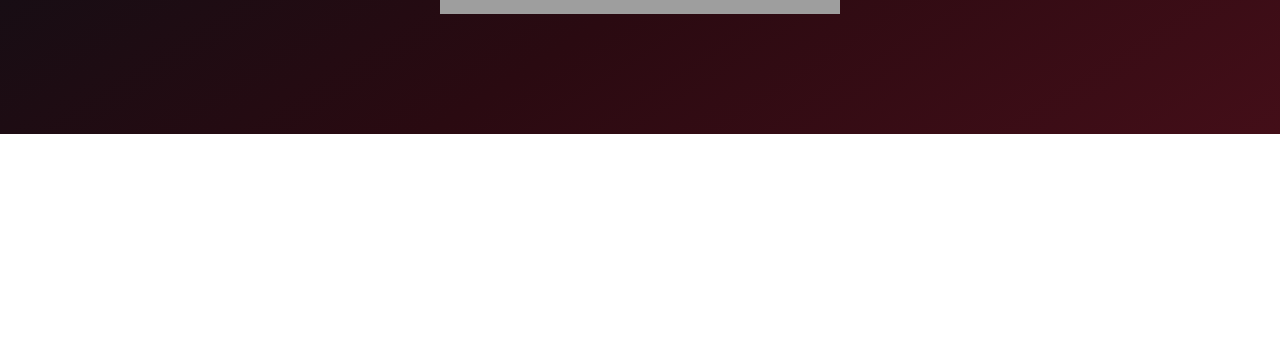
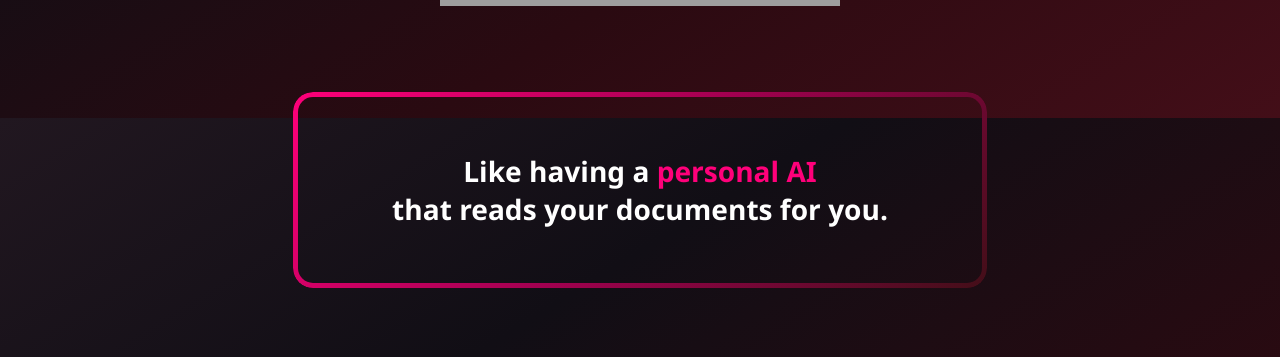
Before and after one commit to PriyaNayak28/ChatPDF.AI-project, a React (Vite) app in the folder frontend/: page / in a window 1280 px wide. Shown: the part 682-1039 px from the top of the page. Before the commit the page ends 816 px from the top, so only its background shows below. Built offline with nearby package versions, Linux system fonts and the light colour scheme; grey boxes are pictures that could not be loaded.

Commit message:
added some functionality into homa page

```diff
--- a/frontend/src/App.tsx
+++ b/frontend/src/App.tsx
@@ -6,18 +6,19 @@ import Home from './pages/Home'
 const App: React.FC = () => {
   return (
     <>
-      <div style={{ position: 'absolute', zIndex: 2, padding: '1rem' }}>
-        <h2 style={{ color: 'white' }}>
-          Chat<span style={{ color: '#FF007A' }}>PDF</span>.AI
-        </h2>
-      </div>
+      <Router>
+        <div style={{ position: 'absolute', zIndex: 2, padding: '1rem' }}>
+          <h2 style={{ color: 'white' }}>
+            Chat<span style={{ color: '#FF007A' }}>PDF</span>.AI
+          </h2>
+        </div>
 
-      <Router>
         <Navbar />
+        <div className="fade-top" />
         <Routes>
           <Route path="/" element={<Home />} />
-          <Route path="/about" element={<div>About Page</div>} />
-          <Route path="/features" element={<div>Features Page</div>} />
+          {/* <Route path="/about" element={<div>About Page</div>} />
+          <Route path="/features" element={<div>Features Page</div>} /> */}
         </Routes>
       </Router>
     </>
--- a/frontend/src/components/Navbar.tsx
+++ b/frontend/src/components/Navbar.tsx
@@ -1,5 +1,5 @@
 import React, { useEffect, useState } from 'react'
-import { Link } from 'react-router-dom'
+import { NavLink } from 'react-router-dom'
 import '../styles/Navbar.css'
 
 const Navbar: React.FC = () => {
@@ -16,15 +16,24 @@ const Navbar: React.FC = () => {
 
   return (
     <nav className={`navbar ${scrolled ? 'scrolled' : ''}`}>
-      <Link to="/" className="nav-btn">
+      <NavLink
+        to="/"
+        className={({ isActive }) => (isActive ? 'nav-btn active' : 'nav-btn')}
+      >
         Home
-      </Link>
-      <Link to="/about" className="nav-btn">
+      </NavLink>
+      <NavLink
+        to="/about"
+        className={({ isActive }) => (isActive ? 'nav-btn active' : 'nav-btn')}
+      >
         About
-      </Link>
-      <Link to="/features" className="nav-btn">
+      </NavLink>
+      <NavLink
+        to="/features"
+        className={({ isActive }) => (isActive ? 'nav-btn active' : 'nav-btn')}
+      >
         Features
-      </Link>
+      </NavLink>
     </nav>
   )
 }
--- a/frontend/src/pages/Home.tsx
+++ b/frontend/src/pages/Home.tsx
@@ -14,6 +14,17 @@ const Home: React.FC = () => {
         </p>
         <button className="cta-button">Try It Now</button>
         <img src={chatpdf} alt="img" className="chatpdf" />
+
+        {/* New Features Section */}
+        <div className="features-wrapper">
+          <div className="features-border">
+            <h3 className="features-title">
+              Like having a{' '}
+              <span style={{ color: '#FF007A' }}>personal AI </span> <br />
+              that reads your documents for you.
+            </h3>
+          </div>
+        </div>
       </div>
     </>
   )
--- a/frontend/src/styles/Home.css
+++ b/frontend/src/styles/Home.css
@@ -42,3 +42,42 @@
   /* border: 2px solid red; */
   /* height: 250px; */
 }
+
+.features-wrapper {
+  display: flex;
+  justify-content: center;
+  align-items: center;
+  min-height: 30vh;
+  width: 100%;
+  margin-top: 4rem;
+  z-index: 1;
+  position: relative;
+}
+
+.features-border {
+  --b: 5px; /* border width */
+  --r: 20px;
+  --c: linear-gradient(135deg, #ff007a, #a10050, #430e18);
+  color: white;
+  width: 70%;
+  padding: 2rem;
+  text-align: center;
+  font-size: 1.5rem;
+  position: relative;
+  border-radius: 20px;
+  background-color: transparent;
+  z-index: 1;
+}
+
+.features-border::before {
+  content: '';
+  position: absolute;
+  z-index: -1;
+  inset: 0;
+  background: var(--c);
+  padding: var(--b);
+  border-radius: var(--r);
+  mask: linear-gradient(#000 0 0) exclude, linear-gradient(#000 0 0) content-box;
+  -webkit-mask: linear-gradient(#000 0 0) exclude,
+    linear-gradient(#000 0 0) content-box;
+}
--- a/frontend/src/styles/Navbar.css
+++ b/frontend/src/styles/Navbar.css
@@ -40,7 +40,20 @@
 }
 
 /* Hover effect with radial gradient and glowing border */
-.nav-btn:hover {
+/* .nav-btn:hover {
+  color: #fff;
+  border-color: transparent;
+  background: radial-gradient(
+    circle at center,
+    #430e18,
+    #2a0a11,
+    #110e15,
+    #211720
+  );
+  box-shadow: 0 0 10px #430e18, 0 0 20px #2a0a11;
+} */
+
+.nav-btn.active {
   color: #fff;
   border-color: transparent;
   background: radial-gradient(
@@ -52,3 +65,13 @@
   );
   box-shadow: 0 0 10px #430e18, 0 0 20px #2a0a11;
 }
+
+/* .navbar.scrolled {
+  box-shadow: 0 5px 20px rgba(255, 0, 122, 0.2);
+  backdrop-filter: blur(6px);
+} */
+
+/* .navbar.scrolled {
+  box-shadow: 0 5px 20px rgba(255, 0, 122, 0.3);
+  background-color: rgba(17, 14, 21, 0.6);
+} */
--- a/frontend/src/styles/index.css
+++ b/frontend/src/styles/index.css
@@ -1,4 +1,4 @@
-body {
+/* body {
   height: 100vh;
 
   background-image: linear-gradient(
@@ -13,4 +13,34 @@ body {
   background-size: cover;
   color: #fff;
   font-family: 'Segoe UI', Tahoma, Geneva, Verdana, sans-serif;
+} */
+
+body {
+  margin: 0;
+  padding: 0;
+  min-height: 100vh;
+  background-image: linear-gradient(
+    to bottom right,
+    #211720,
+    #110e15,
+    #2a0a11,
+    #430e18
+  );
+  background-size: cover;
+  background-repeat: no-repeat;
+  background-attachment: fixed;
+  color: #fff;
+  font-family: 'Segoe UI', Tahoma, Geneva, Verdana, sans-serif;
+  overflow-x: hidden;
 }
+
+.fade-overlay {
+  position: fixed;
+  top: 0;
+  left: 0;
+  width: 100%;
+  height: 80px; /* match navbar height or slightly more for smoother fade */
+  pointer-events: none; /* so it doesn't block clicks */
+  z-index: 9; /* behind navbar */
+  background-image: linear-gradient(to bottom, #110e15, transparent);
+}
```
